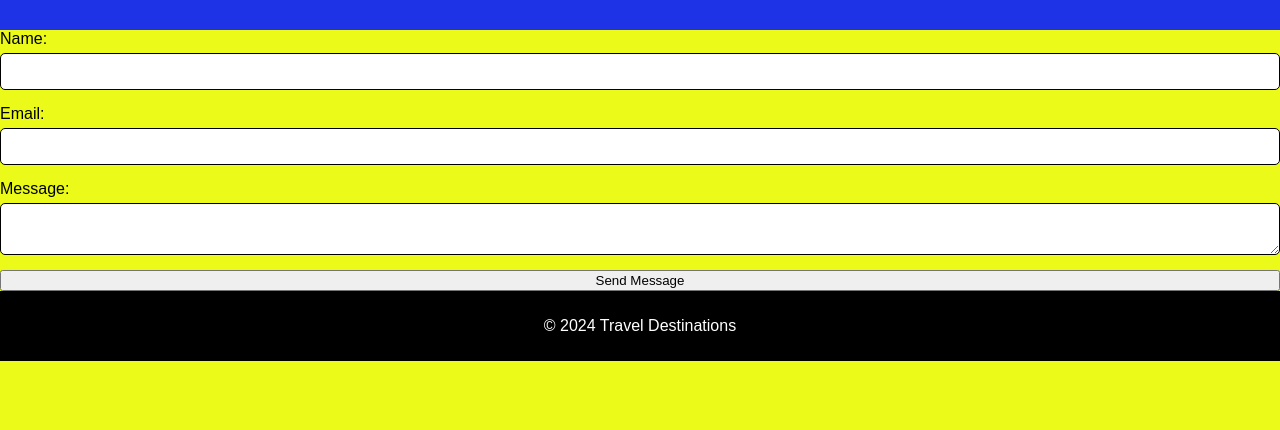
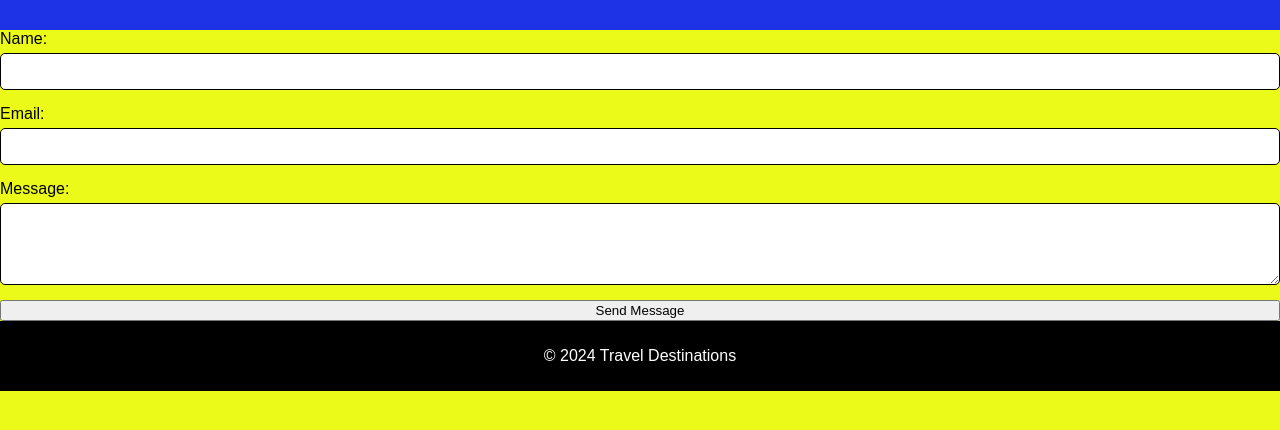
Before and after one commit to Makopoi/Ramonotsi.github.io, a plain HTML site: page contact.html in a window 1280 px wide. Shown: the part 116-546 px from the top of the page. Drawn offline with Linux system fonts and the light colour scheme.

Commit message:
Update contact.html

```diff
--- a/contact.html
+++ b/contact.html
@@ -32,7 +32,7 @@
         <section class="contact-form">
             <form action="#" method="post">
             <label for="message">Message:</label>
-            <textarea id="message" name="message" required></textarea>
+            <textarea id="message" rows="4" name="message" required></textarea>
 
             <button type="submit">Send Message</button>
         </form>
```
